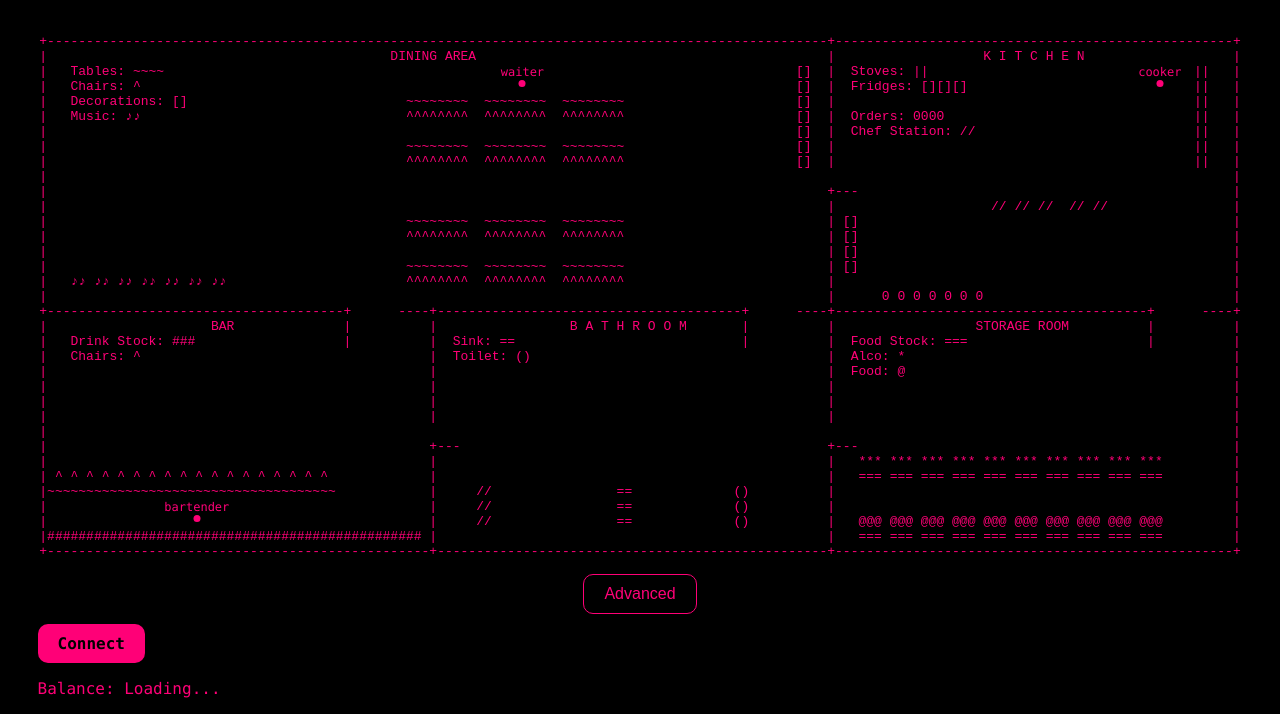
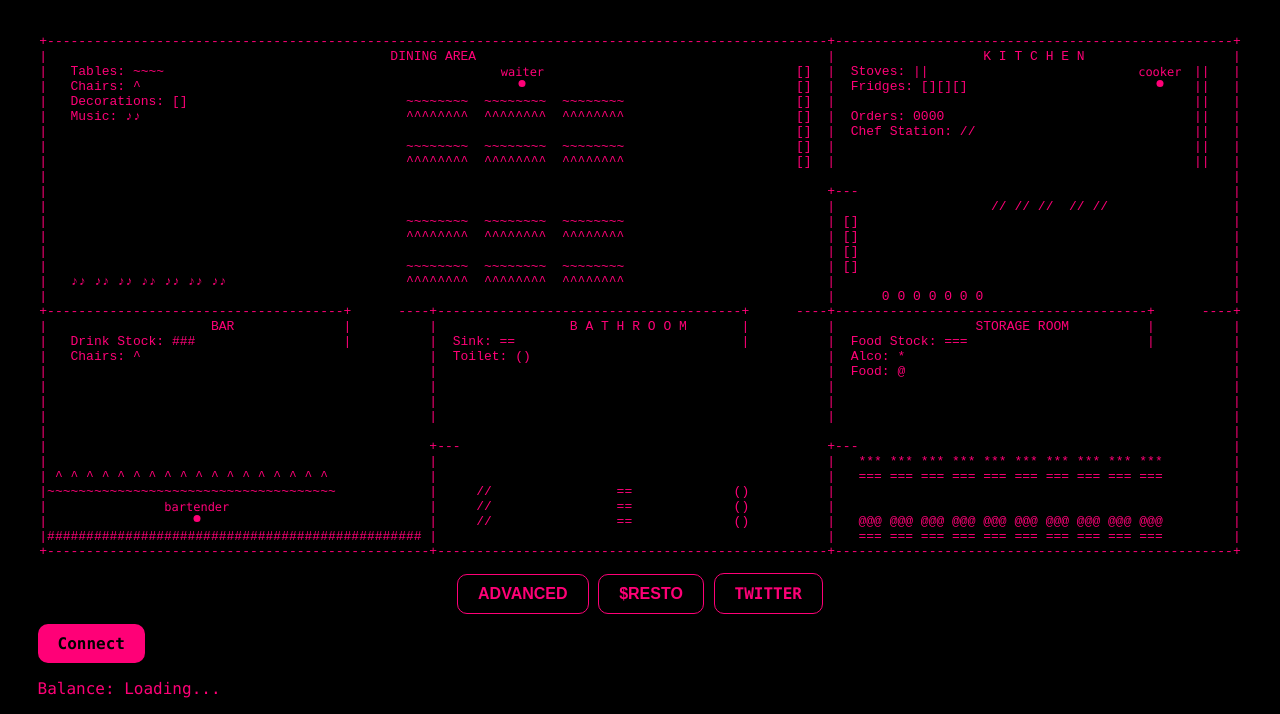
Before and after one commit to Vlad-Vishnevskii/RESTOAGENT, a plain HTML site: page index.html in a window 1280 px wide. Shown: the part 122-836 px from the top of the page. Drawn offline with Linux system fonts and the light colour scheme.

Commit message:
add link

```diff
--- a/index.html
+++ b/index.html
@@ -9,6 +9,7 @@
 <body>
     <div class="preloader" id="preloader">
         <div>
+            <h1 style="text-align: center;">RESTOAGENT</h1>
             <div class="progress-bar">
                 <div class="progress-bar-fill" id="progressBarFill"></div>
             </div>
@@ -69,7 +70,11 @@
         </div>
 
     <!-- Кнопка для открытия модального окна -->
-    <button id="openModal">Advanced</button>
+    <div>
+        <button id="openModal">Advanced</button>
+        <button>$RESTO</button>
+        <a class="link" href="">Twitter</a>
+    </div>
 
     <div class="container">
         <a class="connect-btn" href="https://phantom.com/">Connect</a>
--- a/style.css
+++ b/style.css
@@ -92,18 +92,27 @@ body * {
     margin: 0;
 }
 
-button {
+button,
+.link {
     padding: 10px 20px;
     font-size: 16px;
     cursor: pointer;
+    font-weight: bold;
     background: #000000;
     border-radius: 10px;
     color: var(--main-color);
     border: 1px solid var(--main-color);
     transition: all 0.3s ease-in;
+    text-decoration: none;
+    text-transform: uppercase;
 }
 
 button:hover,
+.link:hover {
+    background: var(--main-color);
+    color: #000000;
+}
+
 .connect-btn:hover  {
     transform: scale(1.2);
 }
```
